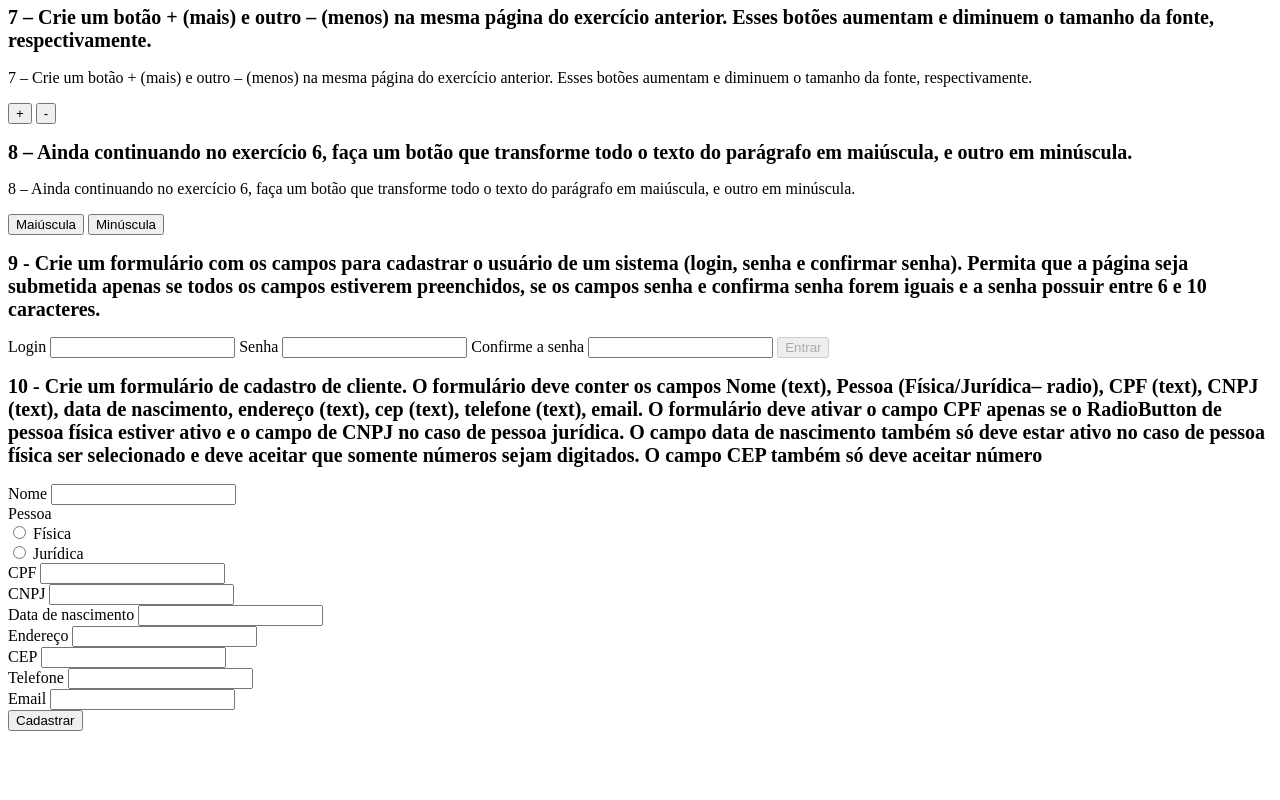
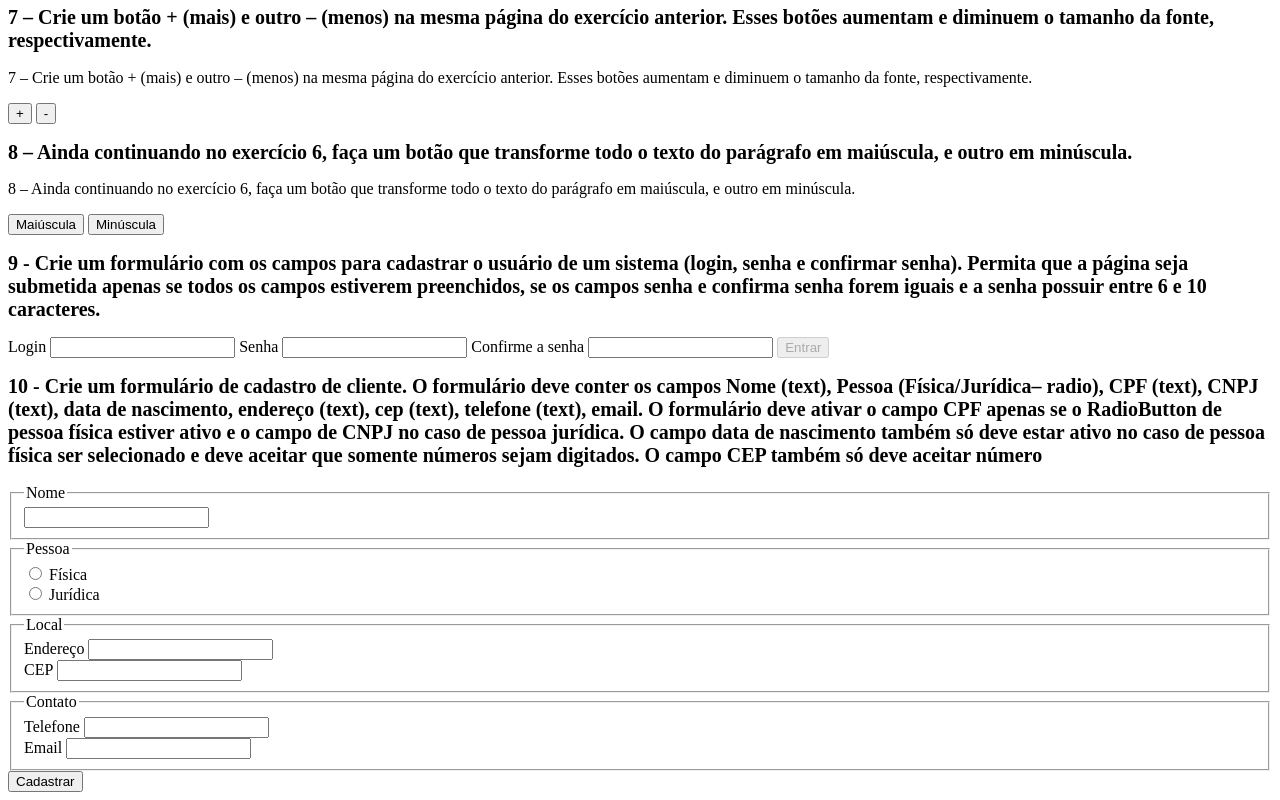
Before and after one commit to 6gb/AceleraAVMB, a plain HTML site: page JavaScript/index.html in a window 1280 px wide. Shown: the part 1208-2008 px from the top of the page. Before the commit the page ends 1947 px from the top, so only its background shows below. Drawn offline with Linux system fonts and the light colour scheme.

Commit message:
Atividade 10 em andamento

```diff
--- a/JavaScript/functions.js
+++ b/JavaScript/functions.js
@@ -62,3 +62,27 @@ function validarFormulario(element) {
     senhas = element.querySelectorAll("input[type='password']")
     element.querySelector("button").disabled = !(todosCamposPreenchidos(campos) && senhasSaoIguais(senhas) && senhaValida(senhas[1]))
 }
+
+function pessoaFisicaOuJuridica(form) {
+    /*pessoa.querySelectorAll("input[type='radio']")*/
+    if (form.querySelector("#fisica:checked")) {
+        form.querySelector("#cpf").disabled = false
+        form.querySelector("#cpf").hidden = false
+        form.querySelector("#cnpj").disabled = true
+        form.querySelector("#cnpj").hidden = true
+        form.querySelector("#dataDeNascimento").disabled = false
+        form.querySelector("#dataDeNascimento").hidden = false
+
+    } else if (form.querySelector("#juridica:checked")) {
+        form.querySelector("#cpf").disabled = true
+        form.querySelector("#cpf").hidden = true
+        form.querySelector("#cnpj").disabled = false
+        form.querySelector("#cnpj").hidden = false
+        form.querySelector("#dataDeNascimento").disabled = true
+        form.querySelector("#dataDeNascimento").hidden = true
+    }
+}
+
+function apenasNumeros(campo) {
+    campo.value.includes()
+}
--- a/JavaScript/index.html
+++ b/JavaScript/index.html
@@ -170,27 +170,37 @@
                     O campo CEP também só deve aceitar número
                 </h2>
                 <form>
-                    <label for="nome">Nome</label>
-                    <input type="text" id="nome"><br>
-                    <label for="pessoa">Pessoa</label><br>
+                    <fieldset id="nome">
+                        <legend>Nome</legend>
+                        <input type="text">
+                    </fieldset>
+                    <fieldset onchange="pessoaFisicaOuJuridica(document.querySelector('#Atividade10>form'))">
+                        <legend>Pessoa</legend>
                         <input type="radio" name="pessoa" id="fisica">
-                    <label for="fisica">Física</label><br>
+                        <label for="fisica">Física</label>
+                        <input type="text" id="cpf" placeholder="CPF" hidden disabled><br>
                         <input type="radio" name="pessoa" id="juridica">
-                    <label for="juridica">Jurídica</label><br>
-                    <label for="cpf">CPF</label>
-                    <input type="text" id="cpf"><br>
-                    <label for="cnpj">CNPJ</label>
-                    <input type="text" id="cnpj"><br>
-                    <label for="dataDeNascimento">Data de nascimento</label>
-                    <input type="text" id="dataDeNascimento"><br>
+                        <label for="juridica">Jurídica</label>
+                        <input type="text" id="cnpj" placeholder="CNPJ" hidden disabled>
+                    </fieldset>
+                    <fieldset id="dataDeNascimento" hidden disabled>
+                        <legend>Data de nascimento</legend>
+                        <input type="text">
+                    </fieldset>
+                    <fieldset>
+                        <legend>Local</legend>
                         <label for="endereco">Endereço</label>
                         <input type="text" id="endereco"><br>
                         <label for="cep">CEP</label>
-                    <input type="text" id="cep"><br>
+                        <input onkeypress="apenasNumeros(this)" type="text" id="cep">
+                    </fieldset>
+                    <fieldset>
+                        <legend>Contato</legend>
                         <label for="telefone">Telefone</label>
                         <input type="text" id="telefone"><br>
                         <label for="email">Email</label>
                         <input type="text" id="email"><br>
+                    </fieldset>
                     <button type="submit">Cadastrar</button>
                 </form>
             </div>
```
Lines whose indentation alone changed are shown as unchanged.
